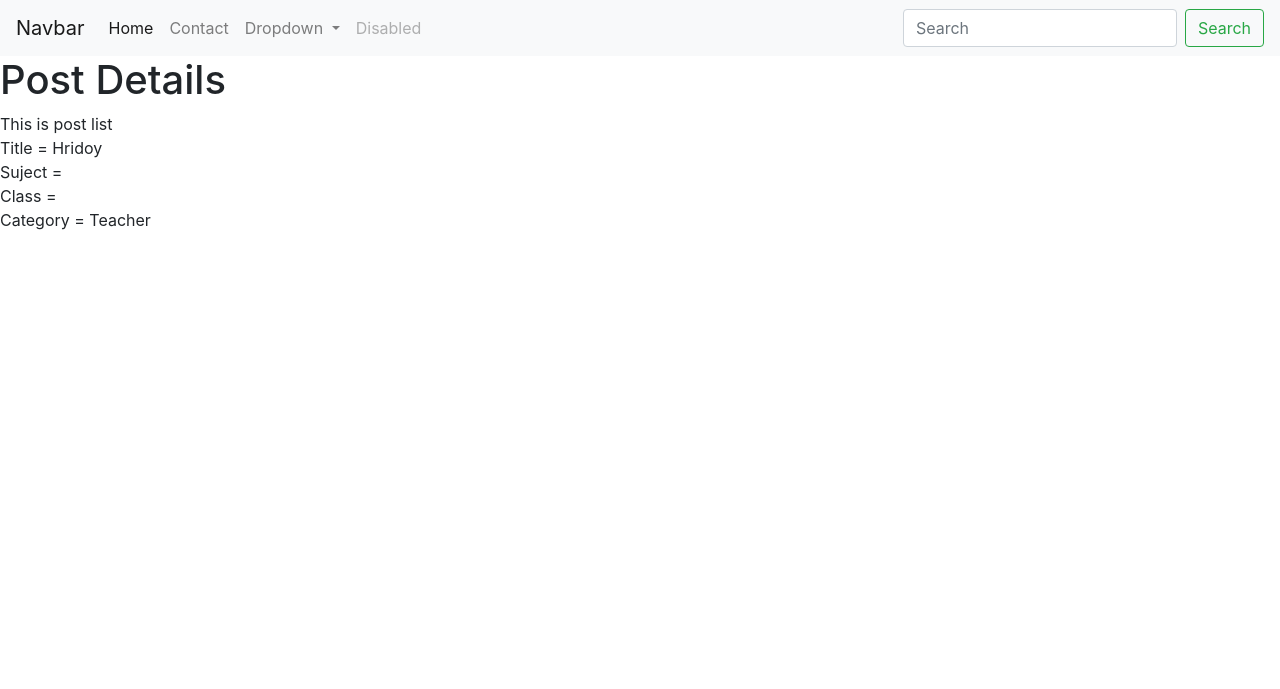
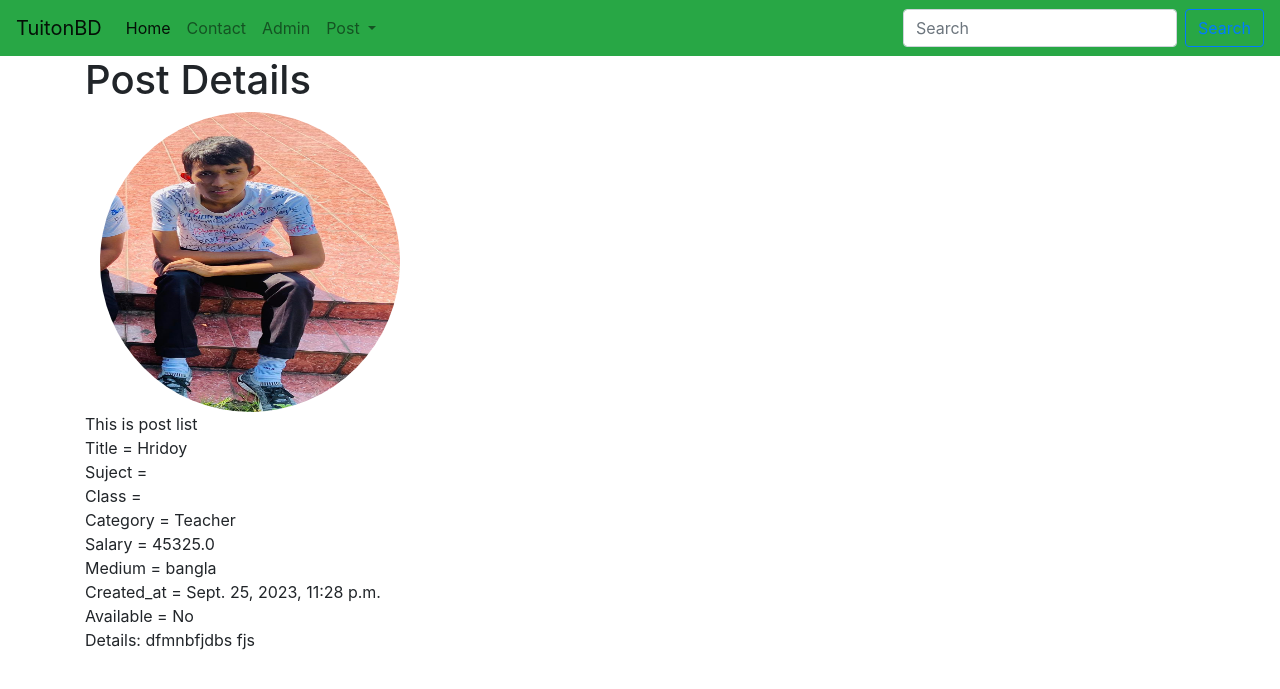
Before and after one commit to hridoyshil/Python-DJango-Project, a Django app: page /tuition_App/postdetail/8/ in a window 1280 px wide. Shown: the top 689 px of the page. Run offline with Django 4.2, Linux system fonts and the light colour scheme; data comes from the database, SQL or seed files in the repository.

Commit message:
Extra Design our project

```diff
--- a/firstproject/templates/basic.html
+++ b/firstproject/templates/basic.html
@@ -24,8 +24,8 @@
 </head>
 
 <body>
-    <nav class="navbar navbar-expand-lg navbar-light bg-light">
-        <a class="navbar-brand" href="#">Navbar</a>
+    <nav class="navbar navbar-expand-lg navbar-light bg-success">
+        <a class="navbar-brand" href="/">TuitonBD </a>
         <button class="navbar-toggler" type="button" data-toggle="collapse" data-target="#navbarSupportedContent"
             aria-controls="navbarSupportedContent" aria-expanded="false" aria-label="Toggle navigation">
             <span class="navbar-toggler-icon"></span>
@@ -34,30 +34,29 @@
         <div class="collapse navbar-collapse" id="navbarSupportedContent">
             <ul class="navbar-nav mr-auto">
                 <li class="nav-item active">
-                    <a class="nav-link" href="{% url 'home' %}">Home <span class="sr-only">(current)</span></a>
+                    <a class="nav-link" href="{% url 'homeview' %}">Home <span class="sr-only">(current)</span></a>
                 </li>
                 <li class="nav-item">
-                    <a class="nav-link" href="/contact/">Contact</a>
+                    <a class="nav-link" href="/tuition_App/contact/">Contact</a>
+                </li>
+                <li class="nav-item">
+                    <a class="nav-link" href="/admin/">Admin</a>
                 </li>
                 <li class="nav-item dropdown">
                     <a class="nav-link dropdown-toggle" href="#" id="navbarDropdown" role="button"
                         data-toggle="dropdown" aria-haspopup="true" aria-expanded="false">
-                        Dropdown
+                        Post
                     </a>
                     <div class="dropdown-menu" aria-labelledby="navbarDropdown">
-                        <a class="dropdown-item" href="#">Action</a>
-                        <a class="dropdown-item" href="#">Another action</a>
-                        <div class="dropdown-divider"></div>
-                        <a class="dropdown-item" href="#">Something else here</a>
+                        <a class="dropdown-item" href="/tuition_App/postlist/">View</a>
+                        <a class="dropdown-item" href="/tuition_App/create/">Create</a>
                     </div>
                 </li>
-                <li class="nav-item">
-                    <a class="nav-link disabled" href="#" tabindex="-1" aria-disabled="true">Disabled</a>
-                </li>
+
             </ul>
             <form class="form-inline my-2 my-lg-0">
                 <input class="form-control mr-sm-2" type="search" placeholder="Search" aria-label="Search">
-                <button class="btn btn-outline-success my-2 my-sm-0" type="submit">Search</button>
+                <button class="btn btn-outline-primary my-2 my-sm-0" type="submit">Search</button>
             </form>
         </div>
     </nav>
--- a/firstproject/templates/tuition/postdetail.html
+++ b/firstproject/templates/tuition/postdetail.html
@@ -1,13 +1,18 @@
 {% extends 'basic.html' %}
 {% block body %}
 
+
+<div class="container">
     <h1>Post Details</h1>
+    <div class="col-md-6">
+        <img src="{{object.image.url}}" style="width: 300px; height: 300px;" class="rounded-circle img-thumbnailt">
+    </div>
+
+
 
     {{msg}} <br>
 
-
     Title = {{object.title}} <br>
-
 
     Suject = {% for s in object.subject.all %}
     {{ s.name }}
@@ -18,5 +23,11 @@ Class = {% for s in object.class_in.all %}
     {% endfor %}<br>
 
     Category = {{object.category}}<br>
+    Salary = {{object.salary}}<br>
+    Medium = {{object.medium}}<br>
+    Created_at = {{object.created_at}}<br>
+    Available = {% if object.available %} Yes {% else %} No {% endif %}<br>
+    <p>Details: {{object.details}}</p>
+</div>
 
 {% endblock body %}
```
Also changed, not shown: firstproject/templates/contact.html (+6 -17 lines), firstproject/templates/tuition/postlist.html (+13 -4 lines). Lines whose indentation alone changed are shown as unchanged.
